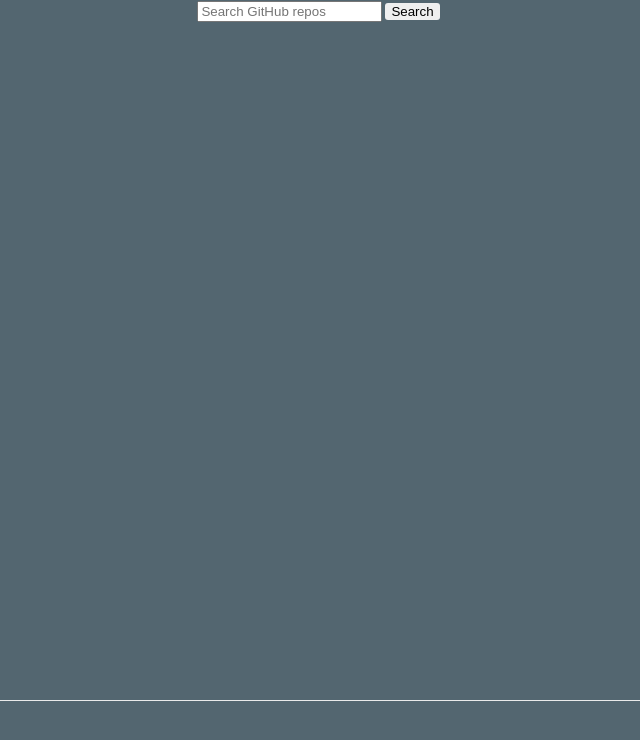
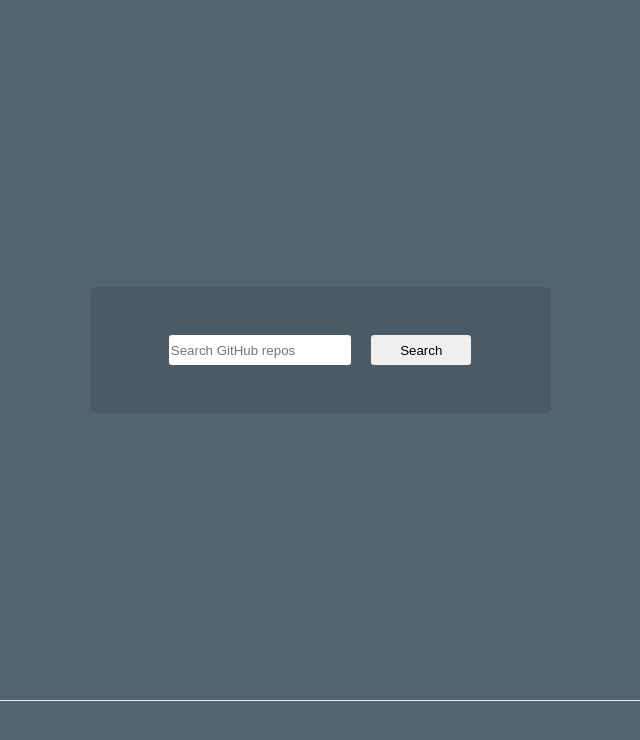
Before and after one commit to kcliu/github-repo-search, a Next.js app: page / in a window 1280 px wide. Shown: the top 740 px of the page, without its empty margins (320-960 px from the left). Built offline with nearby package versions, Linux system fonts and the light colour scheme.

Commit message:
Add SearchBar
- remove console.log

```diff
--- a/components/Footer/Footer.tsx
+++ b/components/Footer/Footer.tsx
@@ -16,7 +16,6 @@ const Footer = ({
   const totalItems = totalCount > MAX_ITEMS ? MAX_ITEMS : totalCount
   const lastPage = Math.ceil(totalItems / perPage);
   const isLastPage = page === lastPage;
-  console.log(page, lastPage)
   return (
     <footer className={styles.footer}>
       {totalCount !== 0 && !isFirstPage && (
--- a/components/SearchBar/SearchBar.module.css
+++ b/components/SearchBar/SearchBar.module.css
@@ -1 +1,24 @@
-.container {}
+.container {
+    display: flex;
+    justify-content: center;
+    width: 100%;
+    margin: 2rem;
+    padding: 3rem;
+    background: #4C5A65;
+    border-radius: 5px;
+}
+
+.searchBar  {
+    width: 50%;
+    height: 30px;
+    border-radius: 3px;
+    border: none;
+    margin-right: 0 10px 0 0;
+}
+
+
+.button {
+    height: 30px;
+    width: 100px;
+    margin: 0 0 0 20px;
+}
--- a/components/SearchBar/SearchBar.tsx
+++ b/components/SearchBar/SearchBar.tsx
@@ -12,13 +12,14 @@ export const SearchBar = ({ query, setQuery, onClick }: IProps) => {
   return (
     <div className={styles.container}>
       <input
+        className={styles.searchBar}
         type="text"
         placeholder="Search GitHub repos"
         name="q"
         value={query}
         onInput={(e: React.ChangeEvent<HTMLInputElement>) => setQuery(e.target.value)}
       />
-      <button onClick={throttle(onClick, THROTTLE_TIMEOUT)}>Search</button>
+      <button type="submit" className={styles.button} onClick={throttle(onClick, THROTTLE_TIMEOUT)}>Search</button>
     </div>
   );
 };
--- a/pages/index.tsx
+++ b/pages/index.tsx
@@ -7,10 +7,10 @@ import { SearchBar } from "../components/SearchBar/SearchBar";
 import Footer from "../components/Footer/Footer";
 import { RepoItem } from "../components/RepoItem/RepoItem";
 type Item = {
-    full_name: string
-    description: string
-    html_url: string
-}
+  full_name: string;
+  description: string;
+  html_url: string;
+};
 
 const PER_PAGE = 10;
 const FIRST_PAGE = 1;
@@ -22,6 +22,10 @@ const Home: NextPage = () => {
   const handleSearch = (page: number) => () => {
     if (!query) {
       return;
+    }
+    if (page === pageInfo.current) {
+        setPageInfo({current: FIRST_PAGE, total: 0})
+        page = FIRST_PAGE
     }
     fetch(
       `https://cors-anywhere.herokuapp.com/https://api.github.com/search/repositories?` +
@@ -36,7 +40,6 @@ const Home: NextPage = () => {
     )
       .then((res) => res.json())
       .then((res) => {
-        console.log("kc debug:", res);
         setItems(res.items);
         setPageInfo({ current: page, total: res.total_count });
       })
@@ -52,12 +55,12 @@ const Home: NextPage = () => {
         <meta name="description" content="Github Repo search" />
         <link rel="icon" href="/favicon.ico" />
       </Head>
-      <SearchBar
+      <main className={styles.main}>
+        <SearchBar
           query={query}
           setQuery={setQuery}
           onClick={handleSearch(pageInfo.current)}
         />
-      <main className={styles.main}>
         <div>
           {items.map((item: Item, i) => {
             return (
```
